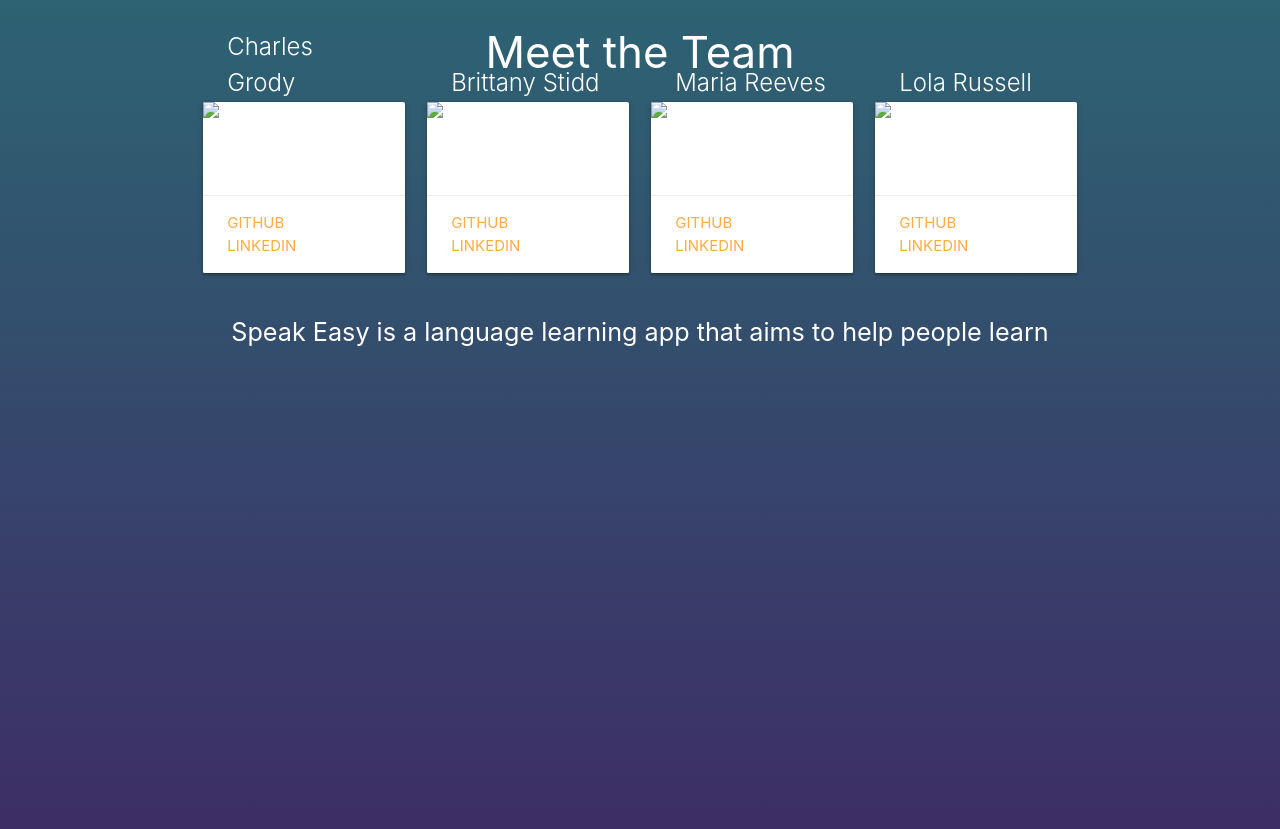
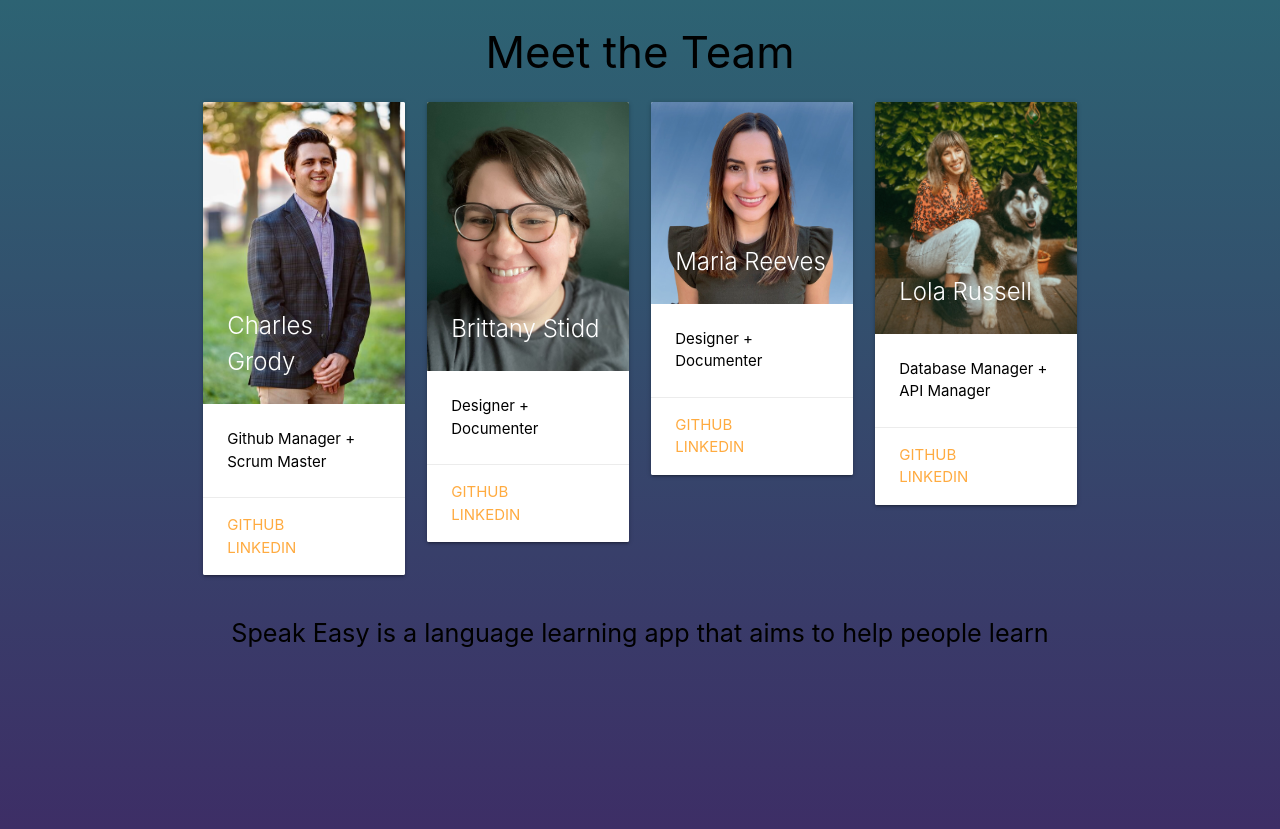
Before and after one commit to bcstidd/thespeakeasyapp, a Django app: page /about/ in a window 1280 px wide. Run offline with Django 4.2, Linux system fonts and the light colour scheme; some libraries are stand-ins or nearby versions.

Commit message:
about page

```diff
--- a/main_app/templates/about.html
+++ b/main_app/templates/about.html
@@ -1,3 +1,4 @@
+{% load static %}
 <!DOCTYPE html>
 <html>
 
@@ -12,6 +13,12 @@
             margin: 0;
             height: 100vh;
         }
+        p{
+            color: black;
+        }
+        h3{
+            color:black;
+        }
     </style>
 </head>
 <body>
@@ -23,11 +30,11 @@
         <div class="col s12 m6 l3">
         <div class="card">
             <div class="card-image">
-                <img src="https://via.placeholder.com/300" alt="Team Member 1">
+                <img src="{% static 'images/charles.jpeg' %}" alt="Team Member 1">
                 <span class="card-title">Charles Grody</span>
             </div>
             <div class="card-content">
-            <p>role here </p>
+            <p>Github Manager + Scrum Master </p>
         </div>
             <div class="card-action">
                 <a href="https://github.com/cdgrody/">GitHub</a>
@@ -39,11 +46,11 @@
     <div class="col s12 m6 l3">
         <div class="card">
             <div class="card-image">
-            <img src="https://via.placeholder.com/300" alt="Brittany Stidd">
+            <img src="{% static 'images/brittany.jpeg' %}" alt="Brittany Stidd">
             <span class="card-title">Brittany Stidd</span>
             </div>
             <div class="card-content">
-                <p>role here</p>
+                <p>Designer + Documenter</p>
             </div>
             <div class="card-action">
                 <a href="https://github.com/bcstidd">GitHub</a>
@@ -55,11 +62,11 @@
     <div class="col s12 m6 l3">
         <div class="card">
             <div class="card-image">
-            <img src="https://via.placeholder.com/300" alt="Team Member 3">
+            <img src="{% static 'images/maria.png' %}" alt="Team Member 3">
             <span class="card-title">Maria Reeves</span>
             </div>
         <div class="card-content">
-            <p>role here</p>
+            <p>Designer + Documenter</p>
         </div>
         <div class="card-action">
             <a href="https://github.com/mariareeves">GitHub</a>
@@ -71,11 +78,11 @@
     <div class="col s12 m6 l3">
         <div class="card">
         <div class="card-image">
-            <img src="https://via.placeholder.com/300" alt="Team Member 4">
+            <img src="{% static 'images/lola.jpeg' %}" alt="Team Member 4">
             <span class="card-title">Lola Russell</span>
         </div>
         <div class="card-content">
-            <p>role</p>
+            <p>Database Manager + API Manager</p>
         </div>
         <div class="card-action">
             <a href="https://github.com/LeeLoo3434">GitHub</a>
```
Also changed, not shown: main_app/static/images/brittany.jpeg (added), main_app/static/images/charles.jpeg (added), main_app/static/images/lola.jpeg (added), main_app/static/images/maria.jpeg (added), main_app/static/images/maria.png (added).
